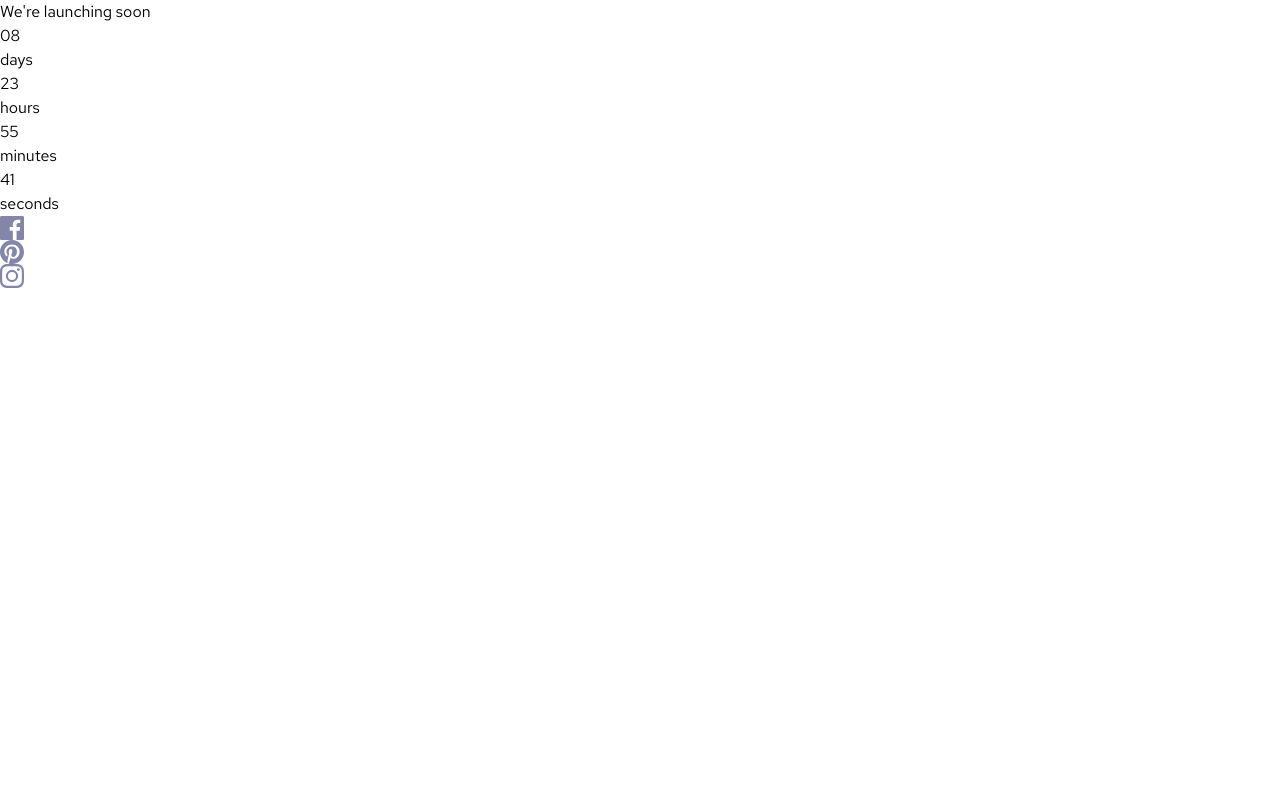
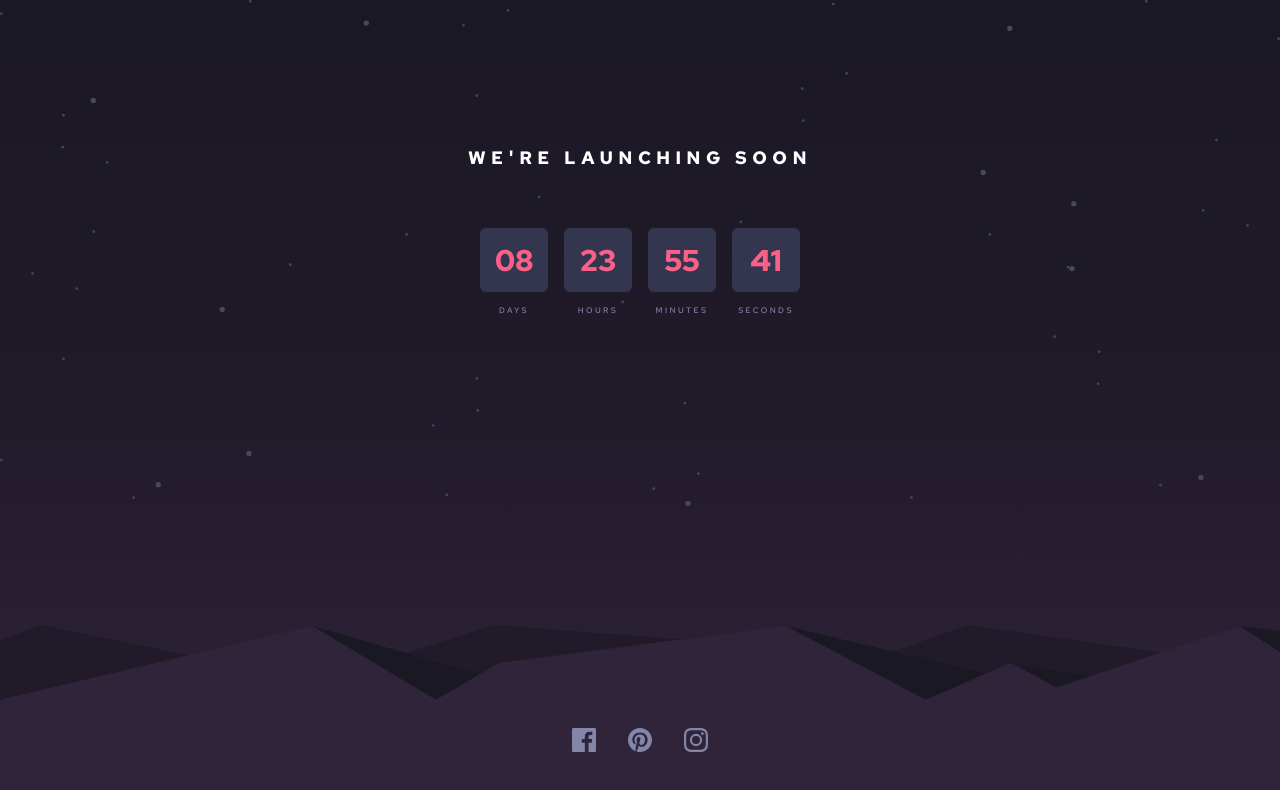
Before and after one commit to lucasweidas/launch-countdown-timer-fm, a Next.js app: page / in a window 1280 px wide. Shown: the top 790 px of the page. Built offline with nearby package versions, Linux system fonts and the light colour scheme.

Commit message:
finish base style

```diff
--- a/app/layout.tsx
+++ b/app/layout.tsx
@@ -18,7 +18,11 @@ export default function RootLayout({
 }) {
   return (
     <html lang="en">
-      <body className={redHatText.className}>{children}</body>
+      <body
+        className={`${redHatText.className} bg-hero bg-no-repeat bg-hero-pos min-h-screen xl:bg-hero-size`}
+      >
+        {children}
+      </body>
     </html>
   );
 }
--- a/app/page.tsx
+++ b/app/page.tsx
@@ -2,65 +2,84 @@ import Link from 'next/link';
 
 export default function Home() {
   return (
-    <>
-      <main>
-        <div>
-          <h1>We&apos;re launching soon</h1>
-          <div>
-            <div>
-              <div>
-                <span>08</span>
+    <div className="flex flex-col justify-between min-h-screen items-center px-6">
+      <main className="pt-36">
+        <div className="flex flex-col items-center gap-14">
+          <h1 className="text-lg font-bold text-white uppercase tracking-[0.3em] text-center">
+            We&apos;re launching soon
+          </h1>
+          <div className="grid grid-cols-2 gap-4 xs:grid-cols-4">
+            <div className="flex flex-col gap-3 items-center">
+              <div className="flex items-center justify-center w-[4.25rem] h-16 bg-indigo-700 rounded-md">
+                <span className="font-bold text-rose-300 text-3xl">08</span>
               </div>
-              <span>days</span>
+              <span className="uppercase text-indigo-400 text-[0.5rem] font-medium tracking-[0.3em]">
+                days
+              </span>
             </div>
-            <div>
-              <div>
-                <span>23</span>
+            <div className="flex flex-col gap-3 items-center">
+              <div className="flex items-center justify-center w-[4.25rem] h-16 bg-indigo-700 rounded-md">
+                <span className="font-bold text-rose-300 text-3xl">23</span>
               </div>
-              <span>hours</span>
+              <span className="uppercase text-indigo-400 text-[0.5rem] font-medium tracking-[0.3em]">
+                hours
+              </span>
             </div>
-            <div>
-              <div>
-                <span>55</span>
+            <div className="flex flex-col gap-3 items-center">
+              <div className="flex items-center justify-center w-[4.25rem] h-16 bg-indigo-700 rounded-md">
+                <span className="font-bold text-rose-300 text-3xl">55</span>
               </div>
-              <span>minutes</span>
+              <span className="uppercase text-indigo-400 text-[0.5rem] font-medium tracking-[0.3em]">
+                minutes
+              </span>
             </div>
-            <div>
-              <div>
-                <span>41</span>
+            <div className="flex flex-col gap-3 items-center">
+              <div className="flex items-center justify-center w-[4.25rem] h-16 bg-indigo-700 rounded-md">
+                <span className="font-bold text-rose-300 text-3xl">41</span>
               </div>
-              <span>seconds</span>
+              <span className="uppercase text-indigo-400 text-[0.5rem] font-medium tracking-[0.3em]">
+                seconds
+              </span>
             </div>
           </div>
         </div>
       </main>
-      <footer>
-        <ul>
+      <footer className="py-12">
+        <ul className="flex gap-8 items-center justify-center">
           <li>
-            <Link href="#">
+            <Link
+              href="#"
+              className="text-indigo-400 hover:text-rose-300 transition-colors"
+            >
               <svg xmlns="http://www.w3.org/2000/svg" width="24" height="24">
                 <path
-                  fill="#8385A9"
+                  fill="currentColor"
                   d="M22.675 0H1.325C.593 0 0 .593 0 1.325v21.351C0 23.407.593 24 1.325 24H12.82v-9.294H9.692v-3.622h3.128V8.413c0-3.1 1.893-4.788 4.659-4.788 1.325 0 2.463.099 2.795.143v3.24l-1.918.001c-1.504 0-1.795.715-1.795 1.763v2.313h3.587l-.467 3.622h-3.12V24h6.116c.73 0 1.323-.593 1.323-1.325V1.325C24 .593 23.407 0 22.675 0z"
                 />
               </svg>
             </Link>
           </li>
           <li>
-            <Link href="#">
+            <Link
+              href="#"
+              className="text-indigo-400 hover:text-rose-300 transition-colors"
+            >
               <svg xmlns="http://www.w3.org/2000/svg" width="24" height="24">
                 <path
-                  fill="#8385A9"
+                  fill="currentColor"
                   d="M12 0C5.373 0 0 5.372 0 12c0 5.084 3.163 9.426 7.627 11.174-.105-.949-.2-2.405.042-3.441.218-.937 1.407-5.965 1.407-5.965s-.359-.719-.359-1.782c0-1.668.967-2.914 2.171-2.914 1.023 0 1.518.769 1.518 1.69 0 1.029-.655 2.568-.994 3.995-.283 1.194.599 2.169 1.777 2.169 2.133 0 3.772-2.249 3.772-5.495 0-2.873-2.064-4.882-5.012-4.882-3.414 0-5.418 2.561-5.418 5.207 0 1.031.397 2.138.893 2.738a.36.36 0 01.083.345l-.333 1.36c-.053.22-.174.267-.402.161-1.499-.698-2.436-2.889-2.436-4.649 0-3.785 2.75-7.262 7.929-7.262 4.163 0 7.398 2.967 7.398 6.931 0 4.136-2.607 7.464-6.227 7.464-1.216 0-2.359-.631-2.75-1.378l-.748 2.853c-.271 1.043-1.002 2.35-1.492 3.146C9.57 23.812 10.763 24 12 24c6.627 0 12-5.373 12-12 0-6.628-5.373-12-12-12z"
                 />
               </svg>
             </Link>
           </li>
           <li>
-            <Link href="#">
+            <Link
+              href="#"
+              className="text-indigo-400 hover:text-rose-300 transition-colors"
+            >
               <svg xmlns="http://www.w3.org/2000/svg" width="24" height="24">
                 <path
-                  fill="#8385A9"
+                  fill="currentColor"
                   d="M12 2.163c3.204 0 3.584.012 4.85.07 3.252.148 4.771 1.691 4.919 4.919.058 1.265.069 1.645.069 4.849 0 3.205-.012 3.584-.069 4.849-.149 3.225-1.664 4.771-4.919 4.919-1.266.058-1.644.07-4.85.07-3.204 0-3.584-.012-4.849-.07-3.26-.149-4.771-1.699-4.919-4.92-.058-1.265-.07-1.644-.07-4.849 0-3.204.013-3.583.07-4.849.149-3.227 1.664-4.771 4.919-4.919 1.266-.057 1.645-.069 4.849-.069zM12 0C8.741 0 8.333.014 7.053.072 2.695.272.273 2.69.073 7.052.014 8.333 0 8.741 0 12c0 3.259.014 3.668.072 4.948.2 4.358 2.618 6.78 6.98 6.98C8.333 23.986 8.741 24 12 24c3.259 0 3.668-.014 4.948-.072 4.354-.2 6.782-2.618 6.979-6.98.059-1.28.073-1.689.073-4.948 0-3.259-.014-3.667-.072-4.947-.196-4.354-2.617-6.78-6.979-6.98C15.668.014 15.259 0 12 0zm0 5.838a6.162 6.162 0 100 12.324 6.162 6.162 0 000-12.324zM12 16a4 4 0 110-8 4 4 0 010 8zm6.406-11.845a1.44 1.44 0 100 2.881 1.44 1.44 0 000-2.881z"
                 />
               </svg>
@@ -68,6 +87,6 @@ export default function Home() {
           </li>
         </ul>
       </footer>
-    </>
+    </div>
   );
 }
--- a/tailwind.config.ts
+++ b/tailwind.config.ts
@@ -20,8 +20,16 @@ const config: Config = {
         },
       },
       backgroundImage: {
-        stars: 'url("/images/bg-stars.svg")',
-        'pattern-hills': 'url("/images/pattern-hills.svg")',
+        hero: 'url("/images/bg-stars.svg"), url("/images/pattern-hills.svg"), linear-gradient(to bottom, #1A1823, #211A29, #2F2439)',
+      },
+      backgroundPosition: {
+        'hero-pos': 'top center, bottom center',
+      },
+      backgroundSize: {
+        'hero-size': '100% auto, 100% auto',
+      },
+      screens: {
+        xs: '375px',
       },
     },
   },
```
